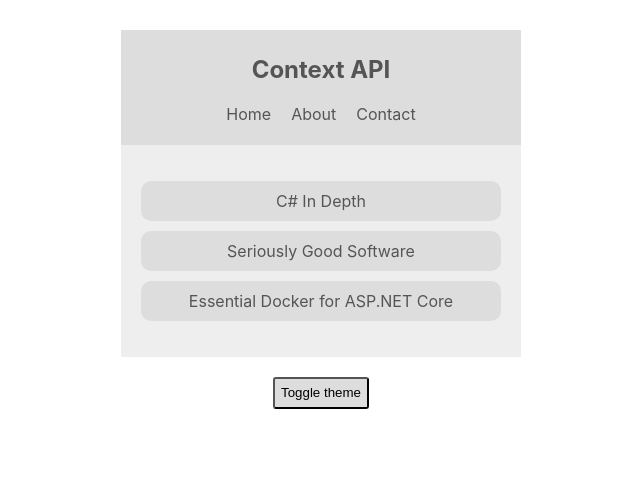
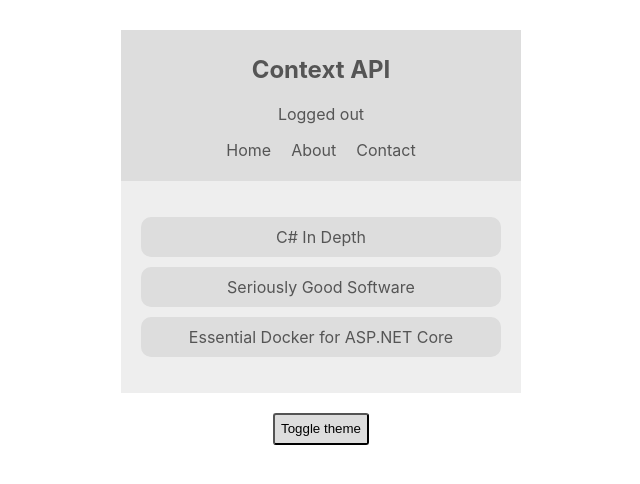
Before and after one commit to cvitaa11/react-context-API, a React (Create React App) app: page / in a window 1280 px wide. Shown: the top 484 px of the page, without its empty margins (319-959 px from the left). Built offline with nearby package versions, Linux system fonts and the light colour scheme.

Commit message:
multiple context

```diff
--- a/src/App.js
+++ b/src/App.js
@@ -3,14 +3,17 @@ import Navbar from "./components/Navbar";
 import BookList from "./components/BookList";
 import ThemeContextProvider from "./contexts/ThemeContext";
 import ToggleTheme from "./components/ToggleTheme";
+import AuthContextProvider from "./contexts/AuthContext";
 
 function App() {
   return (
     <div className="App">
       <ThemeContextProvider>
-        <Navbar />
-        <BookList />
-        <ToggleTheme />
+        <AuthContextProvider>
+          <Navbar />
+          <BookList />
+          <ToggleTheme />
+        </AuthContextProvider>
       </ThemeContextProvider>
     </div>
   );
--- a/src/components/Navbar.js
+++ b/src/components/Navbar.js
@@ -1,16 +1,23 @@
 import React, { Component } from "react";
 import { ThemeContext } from "../contexts/ThemeContext";
+import { AuthContext } from "../contexts/AuthContext";
 
 export default class Navbar extends Component {
   render() {
     return (
+      <AuthContext.Consumer>
+        {authContext => (
           <ThemeContext.Consumer>
-        {context => {
-          const { isLightTheme, light, dark } = context;
+            {themeContext => {
+              const { isAuthenticated, toggleAuth } = authContext;
+              const { isLightTheme, light, dark } = themeContext;
               const theme = isLightTheme ? light : dark;
               return (
                 <nav style={{ background: theme.ui, color: theme.syntax }}>
                   <h1>Context API</h1>
+                  <div onClick={toggleAuth} style={{ cursor: "pointer" }}>
+                    {isAuthenticated ? "Logged in" : "Logged out"}
+                  </div>
                   <ul>
                     <li>Home</li>
                     <li>About</li>
@@ -20,6 +27,8 @@ export default class Navbar extends Component {
               );
             }}
           </ThemeContext.Consumer>
+        )}
+      </AuthContext.Consumer>
     );
   }
 }
--- /dev/null
+++ b/src/contexts/AuthContext.js
@@ -0,0 +1,21 @@
+import React, { Component, createContext } from "react";
+
+export const AuthContext = createContext();
+
+export default class AuthContextProvider extends Component {
+  state = {
+    isAuthenticated: false
+  };
+  toggleAuth = () => {
+    this.setState({ isAuthenticated: !this.state.isAuthenticated });
+  };
+  render() {
+    return (
+      <AuthContext.Provider
+        value={{ ...this.state, toggleAuth: this.toggleAuth }}
+      >
+        {this.props.children}
+      </AuthContext.Provider>
+    );
+  }
+}
```
Lines whose indentation alone changed are shown as unchanged.
